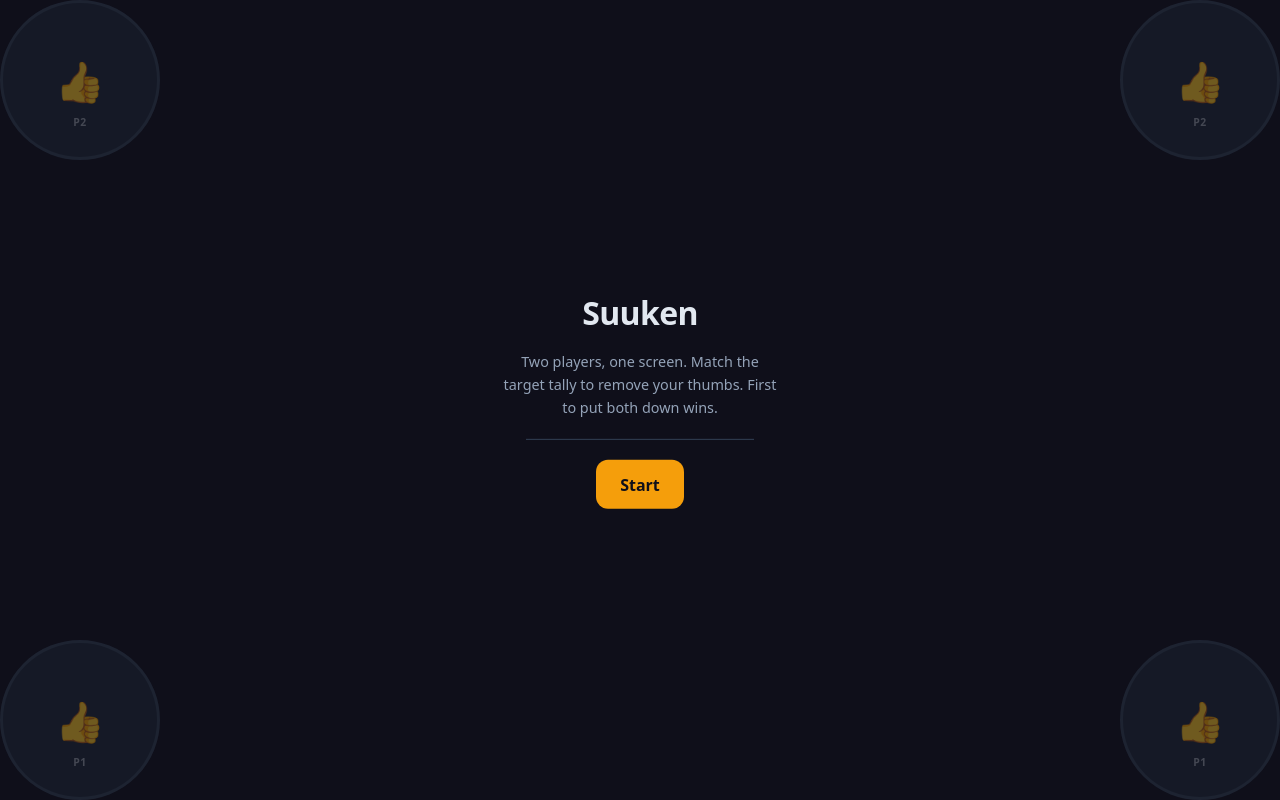
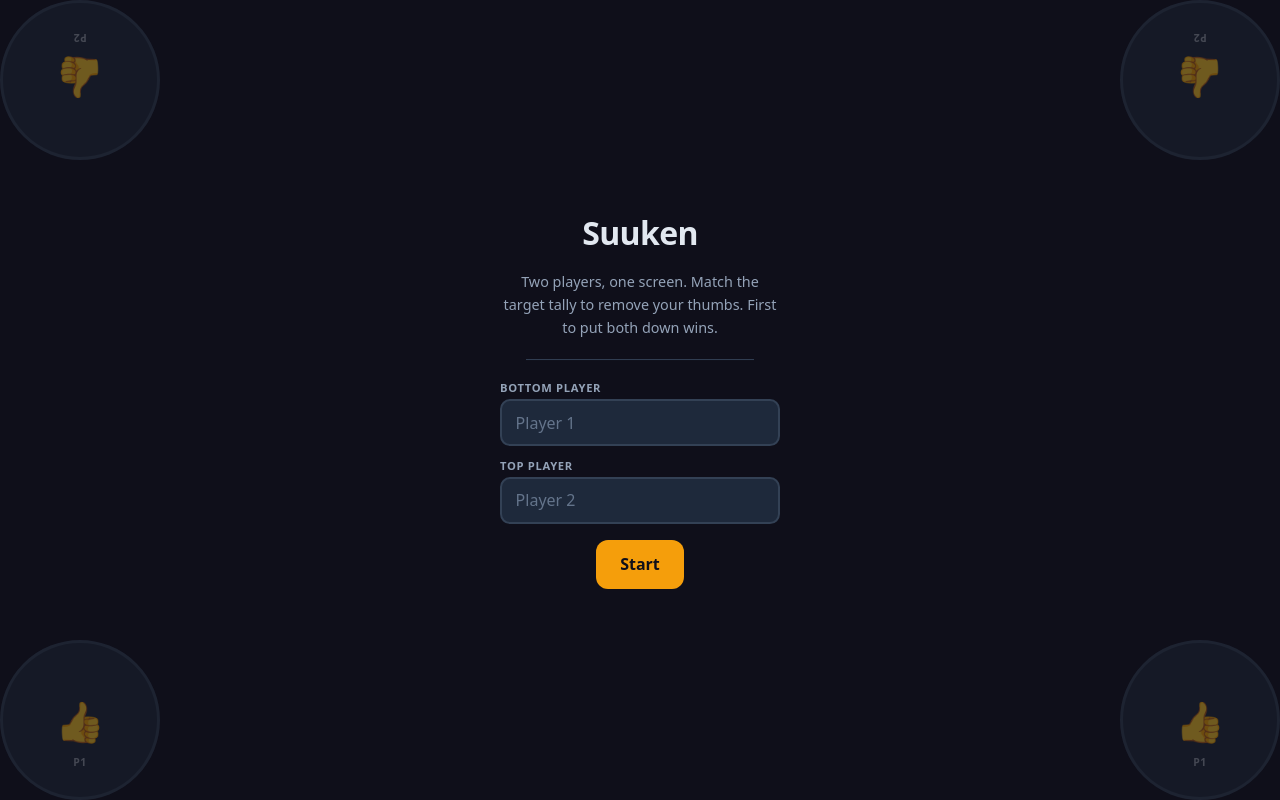
Before and after one commit to porfitron/suuken, a plain HTML site: page index.html in a window 1280 px wide. Drawn offline with Linux system fonts and the light colour scheme.

Commit message:
Add names, flip thumbs p2

```diff
--- a/index.html
+++ b/index.html
@@ -64,7 +64,10 @@
     }
 
     .corner.p1 { bottom: env(safe-area-inset-bottom, 12px); }
-    .corner.p2 { top: env(safe-area-inset-top, 12px); }
+    .corner.p2 {
+      top: env(safe-area-inset-top, 12px);
+      transform: rotate(180deg);
+    }
     .corner.left { left: env(safe-area-inset-left, 12px); }
     .corner.right { right: env(safe-area-inset-right, 12px); }
 
@@ -222,7 +225,53 @@
       max-width: 280px;
     }
 
-    #app.idle .corner {
+    .name-form {
+      display: flex;
+      flex-direction: column;
+      gap: 0.75rem;
+      width: min(280px, 85vw);
+    }
+
+    .name-field {
+      display: flex;
+      flex-direction: column;
+      gap: 0.25rem;
+      text-align: left;
+    }
+
+    .name-field label {
+      font-size: 0.7rem;
+      font-weight: 600;
+      letter-spacing: 0.06em;
+      text-transform: uppercase;
+      color: #94a3b8;
+    }
+
+    .name-field input {
+      font: inherit;
+      padding: 0.65rem 0.85rem;
+      border: 2px solid #334155;
+      border-radius: 10px;
+      background: #1e293b;
+      color: #f8fafc;
+      font-size: 1rem;
+      font-weight: 600;
+      width: 100%;
+      touch-action: manipulation;
+    }
+
+    .name-field input:focus {
+      outline: none;
+      border-color: #f59e0b;
+    }
+
+    .name-field input::placeholder {
+      color: #64748b;
+      font-weight: 400;
+    }
+
+    #app.idle .corner,
+    #app.setup .corner {
       opacity: 0.4;
       pointer-events: none;
     }
@@ -249,6 +298,10 @@
       opacity: 1;
       visibility: visible;
       transition: opacity 0.4s ease, visibility 0s;
+    }
+
+    #celebration.flip {
+      transform: rotate(180deg);
     }
 
     .celebration-burst {
@@ -400,7 +453,8 @@
 
     const state = {
       turn: 'P1',
-      phase: 'IDLE',
+      phase: 'SETUP',
+      playerNames: { P1: '', P2: '' },
       activeCorners: { p1Left: true, p1Right: true, p2Left: true, p2Right: true },
       pressedCorners: { p1Left: false, p1Right: false, p2Left: false, p2Right: false },
       targetTotal: null,
@@ -422,6 +476,45 @@
 
     const CONFETTI_COLORS = ['#f59e0b', '#fbbf24', '#818cf8', '#34d399', '#f472b6', '#60a5fa', '#fcd34d'];
 
+    function getPlayerName(player) {
+      const name = state.playerNames[player]?.trim();
+      return name || player;
+    }
+
+    function getPlayerTag(player) {
+      const pos = player === 'P1' ? 'bottom' : 'top';
+      return `${getPlayerName(player)} (${pos})`;
+    }
+
+    function abbrevName(name) {
+      return name.length <= 8 ? name : `${name.slice(0, 7)}…`;
+    }
+
+    function updateCornerLabels() {
+      document.querySelectorAll('.corner.p1 .corner-label').forEach((el) => {
+        el.textContent = abbrevName(getPlayerName('P1'));
+      });
+      document.querySelectorAll('.corner.p2 .corner-label').forEach((el) => {
+        el.textContent = abbrevName(getPlayerName('P2'));
+      });
+      CORNERS.forEach((id) => {
+        const player = P1_CORNERS.includes(id) ? 'P1' : 'P2';
+        const side = id.includes('Left') ? 'left' : 'right';
+        cornerEls[id].setAttribute(
+          'aria-label',
+          `${getPlayerName(player)} ${side} thumb`
+        );
+      });
+    }
+
+    function readNamesFromForm() {
+      const p1Input = document.getElementById('p1-name');
+      const p2Input = document.getElementById('p2-name');
+      if (p1Input) state.playerNames.P1 = p1Input.value.trim();
+      if (p2Input) state.playerNames.P2 = p2Input.value.trim();
+      updateCornerLabels();
+    }
+
     function spawnConfetti() {
       confettiContainer.replaceChildren();
       for (let i = 0; i < 90; i += 1) {
@@ -440,7 +533,12 @@
     }
 
     function showCelebration(winner) {
-      document.getElementById('celebration-winner').textContent = `${winner} Wins!`;
+      const name = getPlayerName(winner);
+      document.getElementById('celebration-winner').textContent = `${name} Wins!`;
+      celebration.querySelector('.celebration-sub').textContent =
+        `${name} put both thumbs down first!`;
+      celebration.classList.toggle('flip', winner === 'P2');
+      celebration.setAttribute('aria-label', `${name} wins`);
       spawnConfetti();
       const content = celebration.querySelector('.celebration-content');
       content.style.animation = 'none';
@@ -451,8 +549,11 @@
     }
 
     function hideCelebration() {
-      celebration.classList.remove('visible');
+      celebration.classList.remove('visible', 'flip');
       celebration.setAttribute('aria-hidden', 'true');
+      celebration.setAttribute('aria-label', 'Winner celebration');
+      celebration.querySelector('.celebration-sub').textContent =
+        'First to put both thumbs down!';
       confettiContainer.replaceChildren();
     }
 
@@ -489,18 +590,32 @@
     }
 
     function renderBoard() {
-      app.classList.toggle('idle', state.phase === 'IDLE');
+      app.classList.toggle('idle', state.phase === 'SETUP');
+      app.classList.toggle('setup', state.phase === 'SETUP');
       const flip = state.turn === 'P2' && ['COUNTDOWN', 'RESOLUTION'].includes(state.phase);
       board.classList.toggle('flip', flip);
 
-      if (state.phase === 'IDLE') {
+      if (state.phase === 'SETUP') {
         board.innerHTML = `
           <h1>Suuken</h1>
           <p class="start-rules">Two players, one screen. Match the target tally to remove your thumbs. First to put both down wins.</p>
           <div class="divider"></div>
+          <div class="name-form">
+            <div class="name-field">
+              <label for="p1-name">Bottom player</label>
+              <input type="text" id="p1-name" maxlength="20" placeholder="Player 1" autocomplete="nickname" enterkeyhint="next" value="${state.playerNames.P1.replace(/"/g, '&quot;')}" />
+            </div>
+            <div class="name-field">
+              <label for="p2-name">Top player</label>
+              <input type="text" id="p2-name" maxlength="20" placeholder="Player 2" autocomplete="nickname" enterkeyhint="go" value="${state.playerNames.P2.replace(/"/g, '&quot;')}" />
+            </div>
+          </div>
           <button type="button" class="primary-btn" id="start-btn">Start</button>
         `;
         document.getElementById('start-btn').onclick = beginGame;
+        document.getElementById('p2-name').addEventListener('keydown', (e) => {
+          if (e.key === 'Enter') beginGame();
+        });
         return;
       }
 
@@ -509,7 +624,9 @@
         return;
       }
 
-      const activeTag = state.turn === 'P1' ? 'P1 (bottom)' : 'P2 (top)';
+      const activeTag = getPlayerTag(state.turn);
+      const p1Name = getPlayerName('P1');
+      const p2Name = getPlayerName('P2');
 
       if (state.phase === 'COUNTDOWN') {
         board.innerHTML = `
@@ -523,7 +640,7 @@
 
       if (state.phase === 'ACTION') {
         board.innerHTML = `
-          <p class="player-tag">Both players</p>
+          <p class="player-tag">${p1Name} & ${p2Name}</p>
           <p class="countdown" style="font-size: clamp(2.5rem, 12vw, 4rem);">GO!</p>
           <p class="phase-msg">Hold the corners you raise</p>
           <p class="result">Tally in 1 second…</p>
@@ -540,7 +657,7 @@
         if (roundSuccess && remaining.length === 1) {
           extra = `<p class="result">Last thumb removed.</p>`;
         } else if (needsPick) {
-          extra = `<p class="eliminate-hint">${state.turn}: tap one of your corners to put it away</p>`;
+          extra = `<p class="eliminate-hint">${getPlayerName(state.turn)}: tap one of your corners to put it away</p>`;
         }
         board.innerHTML = `
           <p class="player-tag active">${activeTag}</p>
@@ -641,6 +758,7 @@
     }
 
     function beginGame() {
+      if (state.phase === 'SETUP') readNamesFromForm();
       hideCelebration();
       clearInterval(state.countdownTimer);
       clearTimeout(state.actionTimer);
@@ -736,6 +854,7 @@
 
     document.getElementById('celebration-start-btn').onclick = beginGame;
 
+    updateCornerLabels();
     syncCornerUI();
     renderBoard();
   </script>
```
